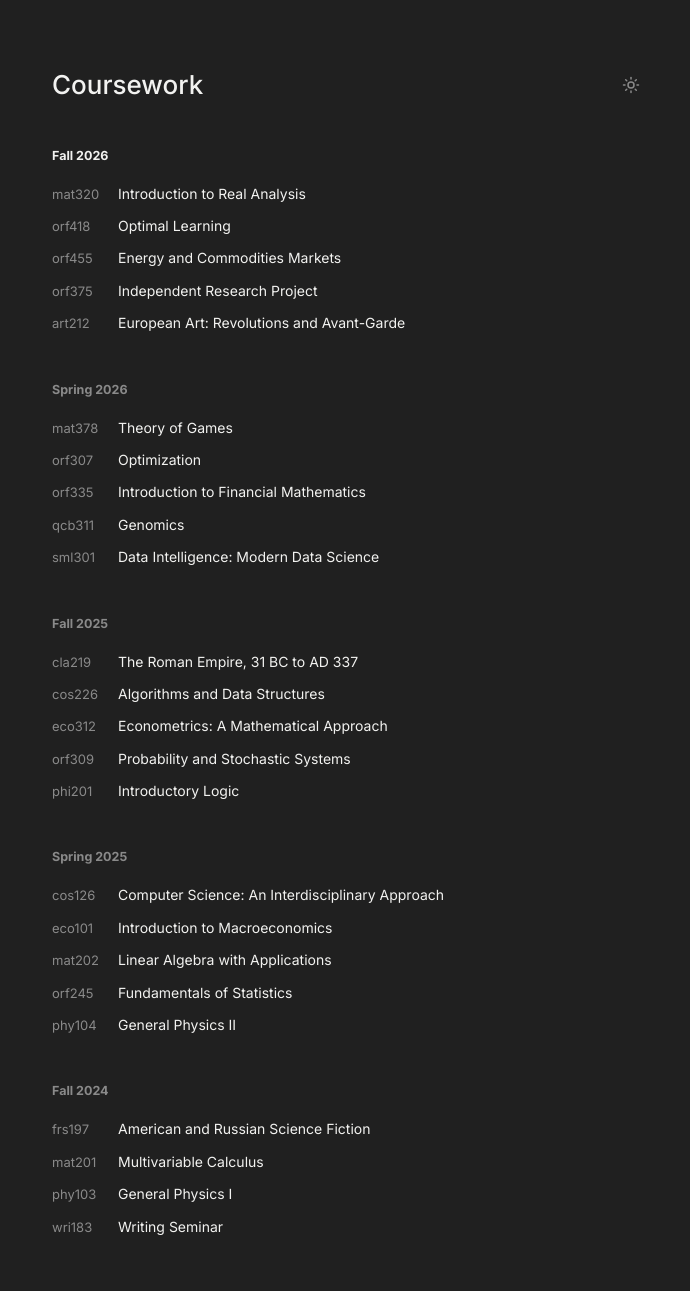
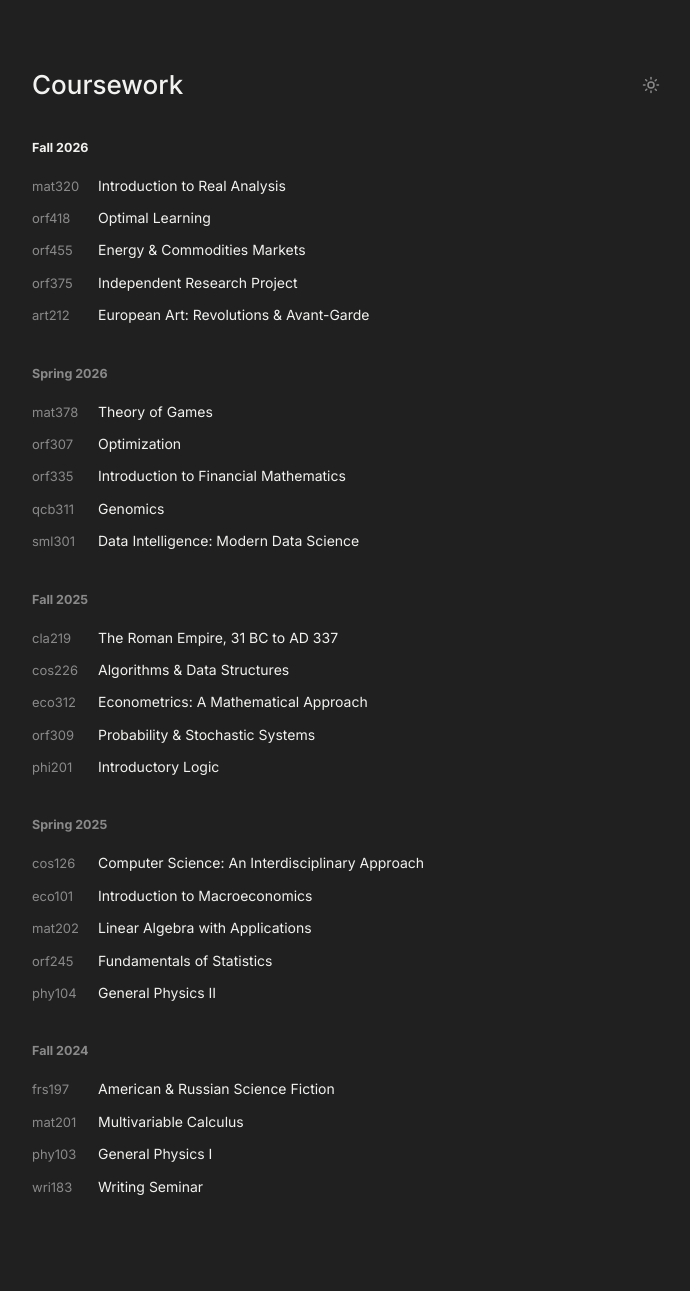
Before and after one commit to conancchen/conancchen.github.io, a Jekyll site: the page built from coursework.html, in a window 1280 px wide. Shown: the whole page, without its empty margins (292-982 px from the left). Built offline with Jekyll 4.4.1, drawn with Linux system fonts in a browser that asks for light colours; after the commit the page ends 1251 px from its top, so only the background shows below that.

Commit message:
Add editable clock location, Citadel entry, and layout tweaks
- Click the clock location to look up another city's time
- Add incoming Citadel Securities row, remove WOWS Global
- Replace "and" with "&", update research line, widen and tighten layout

Co-Authored-By: Claude Sonnet 5 <noreply@anthropic.com>

```diff
--- a/coursework.html
+++ b/coursework.html
@@ -18,7 +18,7 @@ permalink: /coursework/
     </div>
     <div class="course-row">
       <span class="course-code">orf455</span>
-      <span class="course-title">Energy and Commodities Markets</span>
+      <span class="course-title">Energy & Commodities Markets</span>
     </div>
     <div class="course-row">
       <span class="course-code">orf375</span>
@@ -26,7 +26,7 @@ permalink: /coursework/
     </div>
     <div class="course-row">
       <span class="course-code">art212</span>
-      <span class="course-title">European Art: Revolutions and Avant-Garde</span>
+      <span class="course-title">European Art: Revolutions & Avant-Garde</span>
     </div>
   </div>
 </section>
@@ -67,7 +67,7 @@ permalink: /coursework/
   </div>
   <div class="course-row">
     <span class="course-code">cos226</span>
-    <span class="course-title">Algorithms and Data Structures</span>
+    <span class="course-title">Algorithms & Data Structures</span>
   </div>
   <div class="course-row">
     <span class="course-code">eco312</span>
@@ -75,7 +75,7 @@ permalink: /coursework/
   </div>
   <div class="course-row">
     <span class="course-code">orf309</span>
-    <span class="course-title">Probability and Stochastic Systems</span>
+    <span class="course-title">Probability & Stochastic Systems</span>
   </div>
   <div class="course-row">
     <span class="course-code">phi201</span>
@@ -113,7 +113,7 @@ permalink: /coursework/
 
   <div class="course-row">
     <span class="course-code">frs197</span>
-    <span class="course-title">American and Russian Science Fiction</span>
+    <span class="course-title">American & Russian Science Fiction</span>
   </div>
   <div class="course-row">
     <span class="course-code">mat201</span>
--- a/style.scss
+++ b/style.scss
@@ -93,13 +93,13 @@ a:focus {
 /**************/
 .page {
   width: 100%;
-  max-width: 640px;
+  max-width: 680px;
   margin: 0 auto;
   padding: 64px 24px 48px;
 }
 
 .header {
-  margin-bottom: 28px;
+  margin-bottom: 24px;
 }
 
 .header-row {
@@ -149,7 +149,7 @@ a:focus {
 }
 
 .bio p {
-  margin: 0 0 16px;
+  margin: 0 0 12px;
   text-wrap: pretty;
 }
 
@@ -161,7 +161,7 @@ a:focus {
 /* SECTIONS   */
 /**************/
 .block {
-  margin-top: 40px;
+  margin-top: 32px;
 }
 
 .block-label {
@@ -184,7 +184,7 @@ a:focus {
   align-items: baseline;
   justify-content: space-between;
   gap: 16px;
-  padding: 7px 0;
+  padding: 5px 0;
 }
 
 .row-label {
@@ -205,7 +205,7 @@ a:focus {
 .rule {
   border: none;
   border-top: 1px solid var(--rule);
-  margin: 40px 0 14px;
+  margin: 32px 0 14px;
 }
 
 .updated {
@@ -213,6 +213,37 @@ a:focus {
   font-size: 12px;
   margin: 0;
   font-variant-numeric: tabular-nums;
+}
+
+.clock-place,
+.clock-input {
+  font: inherit;
+  color: inherit;
+  margin: 0;
+}
+
+.clock-place {
+  background: none;
+  border: none;
+  padding: 0;
+  cursor: pointer;
+  text-decoration: underline dotted;
+  text-underline-offset: 3px;
+}
+
+.clock-place:hover {
+  color: var(--text);
+}
+
+.clock-input {
+  width: 18ch;
+  padding: 0;
+  background: transparent;
+  border: none;
+  border-bottom: 1px solid var(--muted);
+  border-radius: 0;
+  color: var(--text);
+  outline: none;
 }
 
 /**************/
@@ -260,4 +291,8 @@ a:focus {
   .row {
     flex-wrap: wrap;
   }
+
+  .clock-input {
+    font-size: 16px;
+  }
 }
```
Also changed, not shown: index.html (+98 -16 lines).
